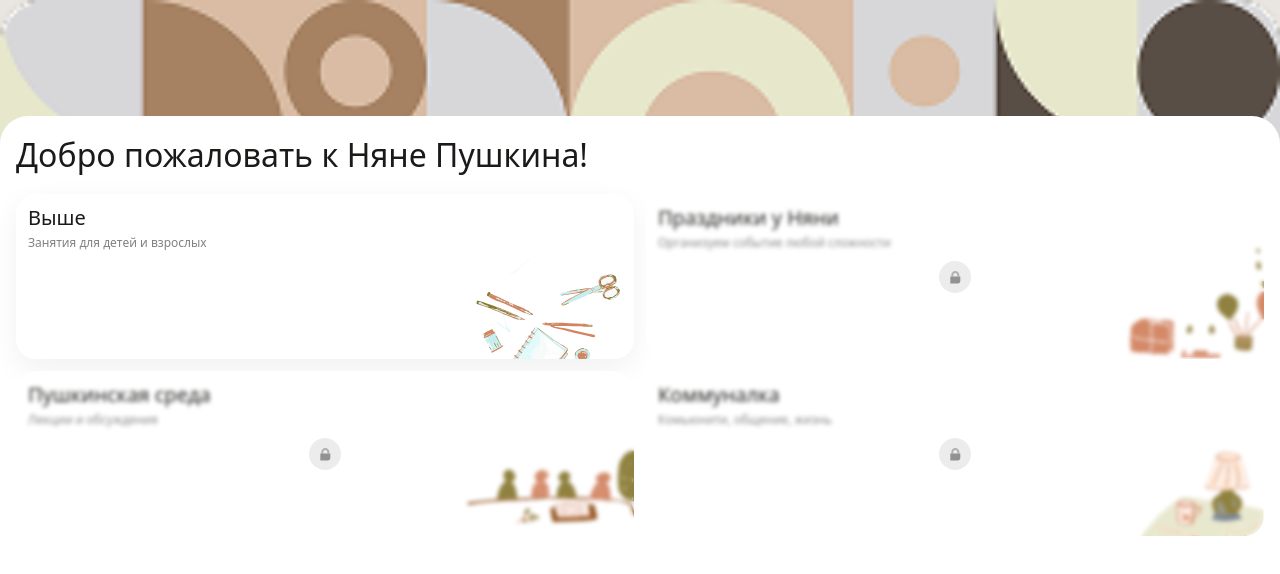
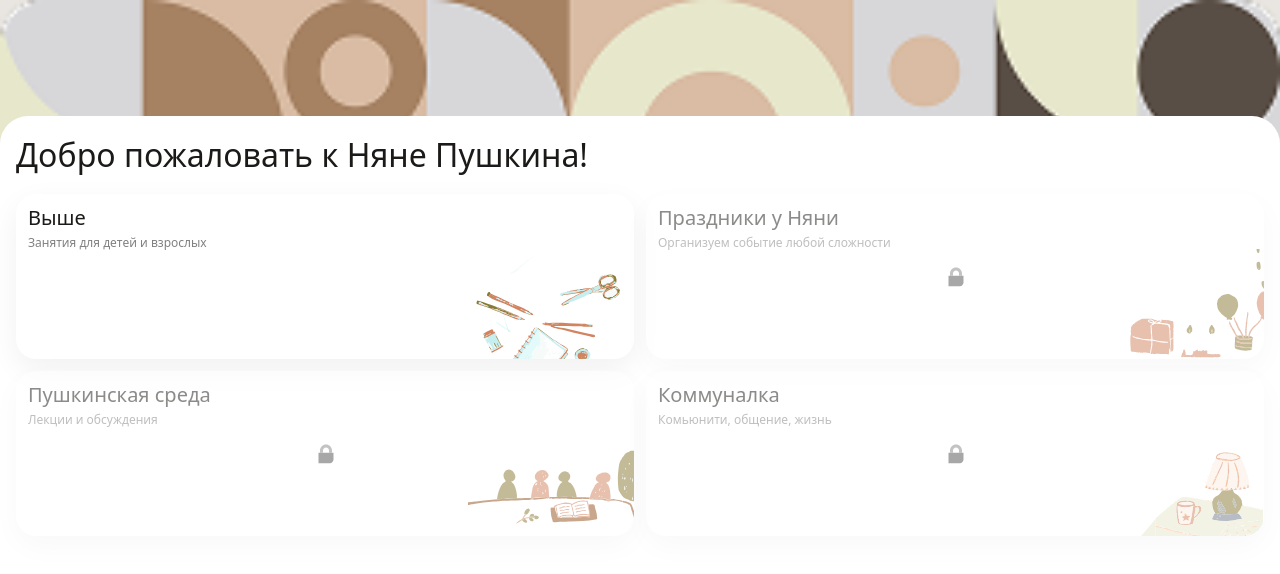
Before and after one commit to MooseVibe/nanny-pushkina-miniapp, a React (Vite) app: page / in a window 1280 px wide. Shown: the top 574 px of the page. Built offline with nearby package versions, Linux system fonts and the light colour scheme.

Commit message:
Replace locked cards blur with opacity

```diff
--- a/src/pages/HomePage.jsx
+++ b/src/pages/HomePage.jsx
@@ -4,33 +4,36 @@ import pushkinImg from "../assets/illustrations/pushkin.svg";
 import kommunalkaImg from "../assets/illustrations/kommunalka.svg";
 import ServiceCard from "../components/Card";
 
-function LockedCard({ children, onClick }) {
+function LockBadge() {
   return (
-    <div className="lockedCard">
-      {children}
-
-      {/* overlay поверх карточки */}
-      <button
-        type="button"
-        className="lockedOverlay"
-        onClick={onClick}
-        aria-label="Раздел пока недоступен"
-      >
-        <span className="lockBadge">
-          <img src="/icons/lock.svg" alt="" />
-        </span>
-      </button>
+    <div className="lockBadge" aria-hidden="true">
+      <img className="lockIconImg" src="/icons/lock.svg" alt="" />
     </div>
   );
 }
 
+function LockedCard({ children, onClick }) {
+  return (
+    <button
+      type="button"
+      className="lockedWrap"
+      onClick={onClick}
+      aria-label="Раздел пока недоступен"
+    >
+      <div className="lockedContent">{children}</div>
+      <LockBadge />
+    </button>
+  );
+}
+
 export default function HomePage({ onOpenVyshe }) {
-  const lockedAlert = () =>
-    alert("Этот раздел пока в разработке. Скоро откроем 🙂");
+  const lockedAlert = () => alert("Этот раздел пока в разработке. Скоро откроем 🙂");
 
   return (
     <div className="page">
       <h1>Добро пожаловать к Няне Пушкина!</h1>
+
+      {/* Ближайшие события скрыты */}
 
       <div className="servicesGrid">
         <ServiceCard
--- a/src/styles/_layout.css
+++ b/src/styles/_layout.css
@@ -118,56 +118,57 @@
     gap: 0; /* важно: иначе gap у .page может ломать расчёт */
   }
 
-  .lockedCard {
+  /* NEW: залоченная карточка = кнопка-обёртка */
+.lockedWrap {
   position: relative;
-    border-radius: 20px;     /* как в макете */
-    overflow: hidden;        /* чтобы оверлей резался по радиусу */
+  padding: 0;
+  border: 0;
+  background: transparent;
+  cursor: pointer;
+  text-align: left;
+  width: 100%;
+  border-radius: 20px;
+
+  /* чтобы iOS не подсвечивал серым */
+  -webkit-tap-highlight-color: transparent;
 }
 
-  .lockedOverlay{
-    position: absolute;
-    inset: 0;
+/* NEW: тут делаем "как в Фигме" — opacity на всю карточку */
+.lockedContent {
+  opacity: 0.5;            /* попробуй 0.6 или 0.7 */
   border-radius: 20px;
-
-    /* ключ: мягкая светлая вуаль */
-    background: rgba(255, 255, 255, 0.06);
-
-    /* blur поменьше */
-    -webkit-backdrop-filter: blur(2px);
-    backdrop-filter: blur(2px);
-
-    display: flex;
-    align-items: center;
-    justify-content: center;
-
-    border: 0;
-    padding: 0;
-    cursor: pointer;
-
-    z-index: 10;
-
-    /* стабилизация композитинга в webview */
-    transform: translateZ(0);
-    will-change: backdrop-filter;
 }
 
+/* NEW: замок поверх и НЕ глушится */
 .lockBadge {
-    width: 32px;
-    height: 32px;
-    border-radius: 50%;
+  position: absolute;
+  left: 50%;
+  top: 50%;
+  width: 47px;
+  height: 47px;
+  transform: translate(-50%, -50%);
+  border-radius: 999px;
 
-    background: rgba(68, 68, 68, 0.1);
+  background: rgba(255, 255, 255, 0.10);
 
-    display: flex;
-    align-items: center;
-    justify-content: center;
+  display: grid;
+  place-items: center;
+
+  pointer-events: none; /* чтобы клик шёл в кнопку */
 }
 
-  .lockBadge img {
-    width: 16px;
-    height: 16px;
+/* если у тебя замок картинкой из public/icons/lock.svg */
+.lockIconImg {
+  width: 24px;
+  height: 24px;
+  display: block;
+  opacity: 0.8;
 }
 
-  .lockedOverlay:active {
-    transform: scale(0.999);
+/* опционально: убираем чёрную рамку фокуса */
+.lockedWrap:focus {
+  outline: none;
 }
+.lockedWrap:focus-visible {
+  outline: none;
+}
```
Lines whose indentation alone changed are shown as unchanged.
